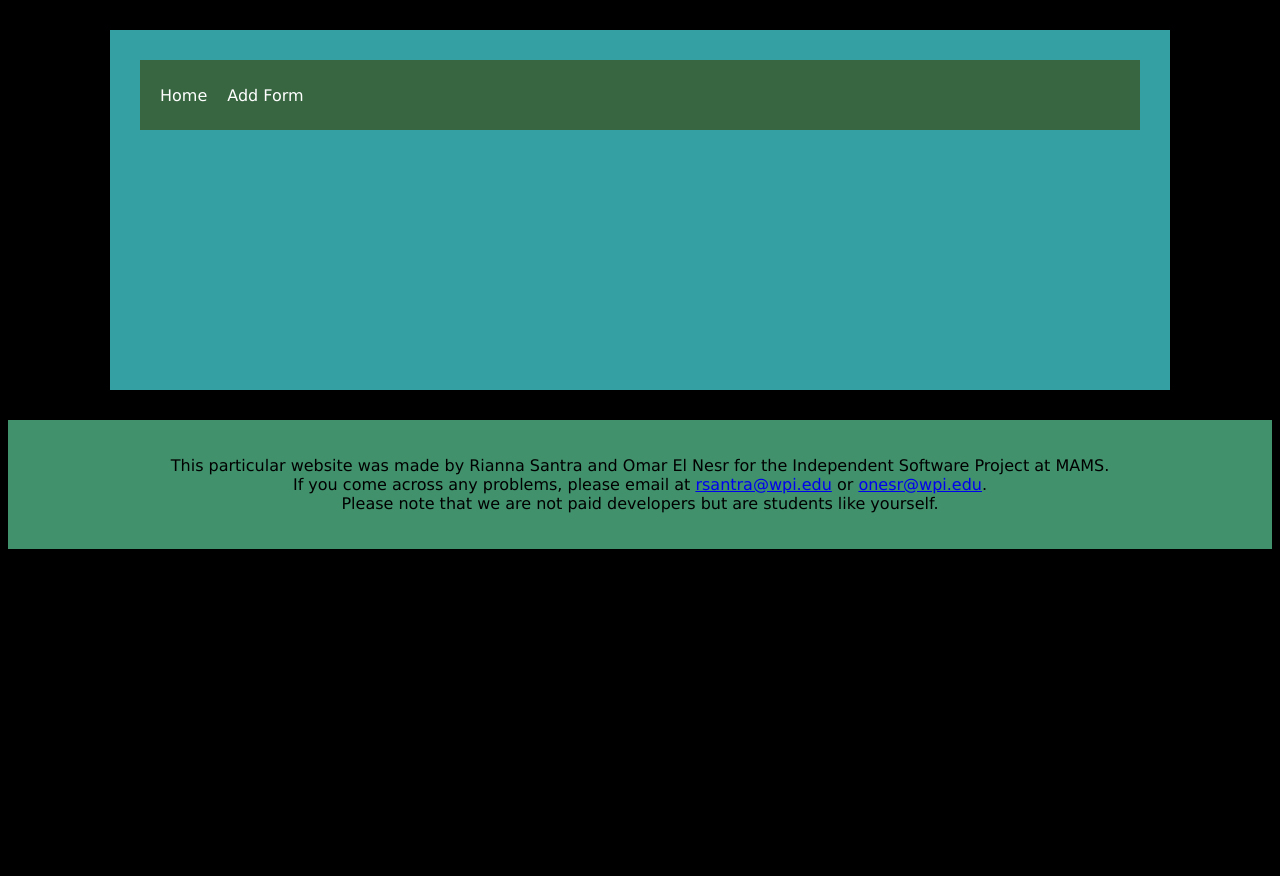
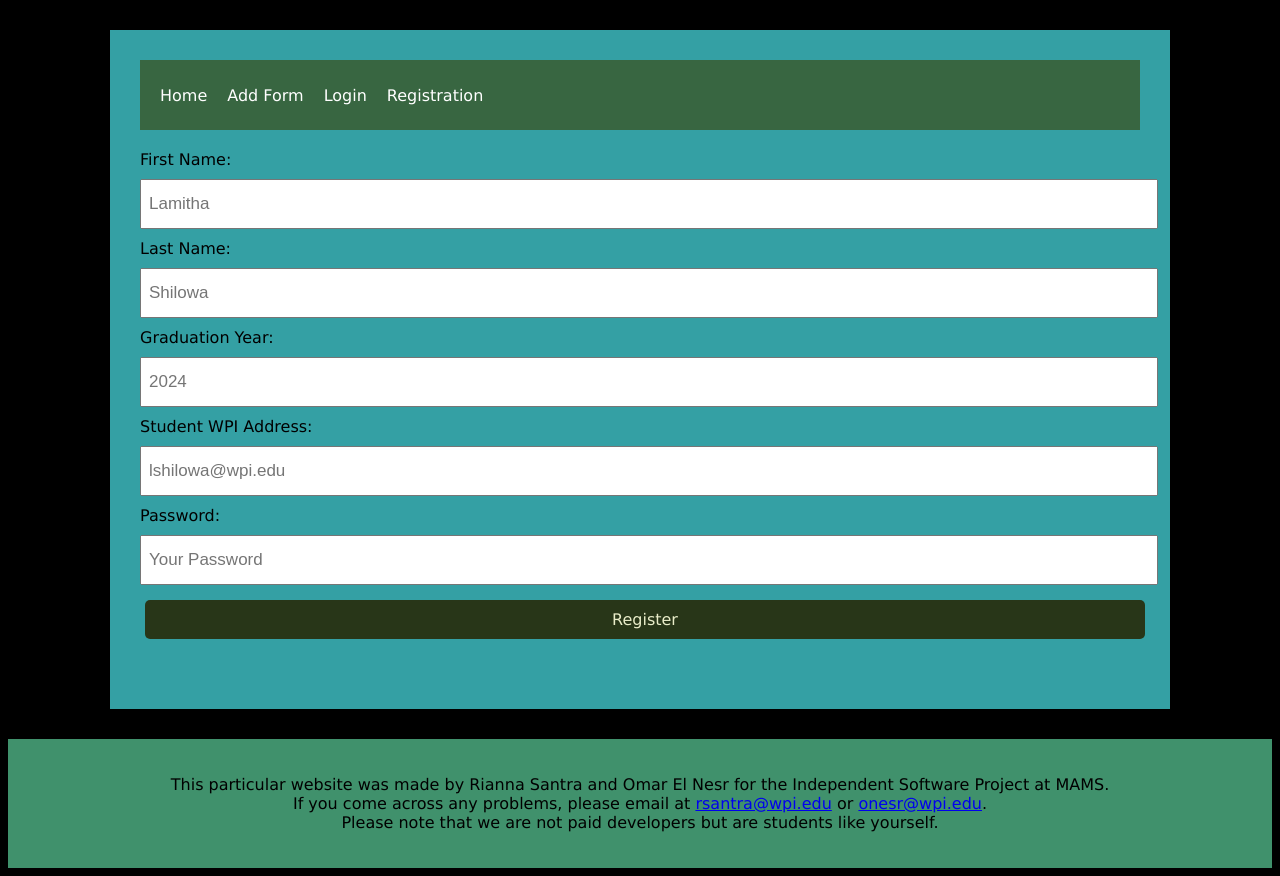
Before and after one commit to aexelqixing/maccs, a React (Create React App) app in the folder client/: page /registration in a window 1280 px wide. Before the commit the page ends 800 px from the top, so only its background shows below. Built offline with nearby package versions, Linux system fonts and the light colour scheme.

Commit message:
registration works, adds users to database, login form is made

```diff
--- a/client/src/App.js
+++ b/client/src/App.js
@@ -4,6 +4,8 @@ import Home from './pages/Home';
 import AddForm from './pages/AddForm';
 import SeeForm from './pages/SeeForm';
 import Footer from './components/Footer';
+import Registration from './pages/Registration';
+import Login from './pages/Login';
 
 function App() {
 
@@ -14,11 +16,15 @@ function App() {
         <div className="navbar">
         <Link to="/"> Home </Link>
         <Link to="/addForm"> Add Form </Link>
+        <Link to="/login"> Login </Link>
+        <Link to="/registration"> Registration </Link>
         </div>
         <Routes>
           <Route path="/" exact element={<Home />} />
           <Route path="/addForm" exact element={<AddForm />} />
           <Route path="/form/:id" exact element={<SeeForm />} />
+          <Route path="/login" exact element={<Login />} />
+          <Route path="/registration" exact element={<Registration />} />
         </Routes>
       </Router>
     </div>
--- /dev/null
+++ b/client/src/pages/Login.js
@@ -0,0 +1,26 @@
+import React, { useState } from 'react'
+import axios from "axios";
+
+const Login = () => {
+    const [student, setStudent] = useState("");
+    const [password, setPassword] = useState("");
+
+    const login= () => {
+        const data = { student: student, password: password }
+        axios.post("http://localhost:3001/auth/login", data).then((response) => {
+            console.log(response.data)
+        })
+    }
+  return (
+    <div className="add-form form-control">
+        <label>Username (WPI Email Address) </label>
+      <input type="text" onChange={(event) => {setStudent(event.target.value);}}/>
+      <label>Password </label>
+      <input type="password" onChange={(event) => {setPassword(event.target.value);}}/>
+
+      <button className="btn btn-block" onClick={login} >Login</button>
+    </div>
+  )
+}
+
+export default Login
--- /dev/null
+++ b/client/src/pages/Registration.js
@@ -0,0 +1,108 @@
+import React from 'react'
+import { Formik, Form, Field, ErrorMessage } from "formik";
+import * as Yup from "yup";
+import axios from "axios";
+
+const Registration = () => {
+    const initialValues = {
+        firstName: "",
+        lastName: "",
+        gradYear: "",
+        student: "",
+        password: ""
+      };
+
+      const validationSchema = Yup.object().shape({
+        firstName: Yup.string().min(1).required("Your first name is required."),
+        lastName: Yup.string().min(1).required("Your last name is required."),
+        gradYear: Yup.string().min(4).max(4).required(),
+        student: Yup.string()
+          .email("Enter a valid email address.")
+          .min(9)
+          .max(32)
+          .matches(/^[A-Za-z0-9]+@wpi\.edu$/, "It is not a WPI email (yet).")
+          .required("You must input your WPI Email Address."),
+        password: Yup.string().min(4).max(20).required(),
+      });
+
+      const onSubmit = (data) => {
+        axios.post("http://localhost:3001/auth", data).then(() => {
+            console.log(data);
+        })
+      }
+
+  return (
+    <div className="add-form">
+      <Formik
+        initialValues={initialValues}
+        onSubmit={onSubmit}
+        validationSchema={validationSchema}
+      >
+        <Form className="form-control">
+        <label>First Name: </label>
+          <ErrorMessage
+            name="firstName"
+            component="span"
+            className="errorMessage"
+          />
+          <Field
+            id="inputCreateForm"
+            name="firstName"
+            placeholder="Lamitha"
+          />
+          <label>Last Name: </label>
+          <ErrorMessage
+            name="lastName"
+            component="span"
+            className="errorMessage"
+          />
+          <Field
+            id="inputCreateForm"
+            name="lastName"
+            placeholder="Shilowa"
+          />
+          <label>Graduation Year: </label>
+          <ErrorMessage
+            name="gradYear"
+            component="span"
+            className="errorMessage"
+          />
+          <Field
+            id="inputCreateForm"
+            name="gradYear"
+            placeholder="2024"
+          />
+          <label>Student WPI Address: </label>
+          <ErrorMessage
+            name="student"
+            component="span"
+            className="errorMessage"
+          />
+          <Field
+            id="inputCreateForm"
+            name="student"
+            placeholder="lshilowa@wpi.edu"
+          />
+          <label>Password: </label>
+          <ErrorMessage
+            name="password"
+            component="span"
+            className="errorMessage"
+          />
+          <Field
+            type="password"
+            id="inputCreateForm"
+            name="password"
+            placeholder="Your Password"
+          />
+          <button className="btn btn-block" type="submit">
+            {" "}
+            Register {" "}
+          </button>
+        </Form>
+      </Formik>
+    </div>
+  )
+}
+
+export default Registration
```
Also changed, not shown: 2 other files (tests, documents, lock files or other folders).
